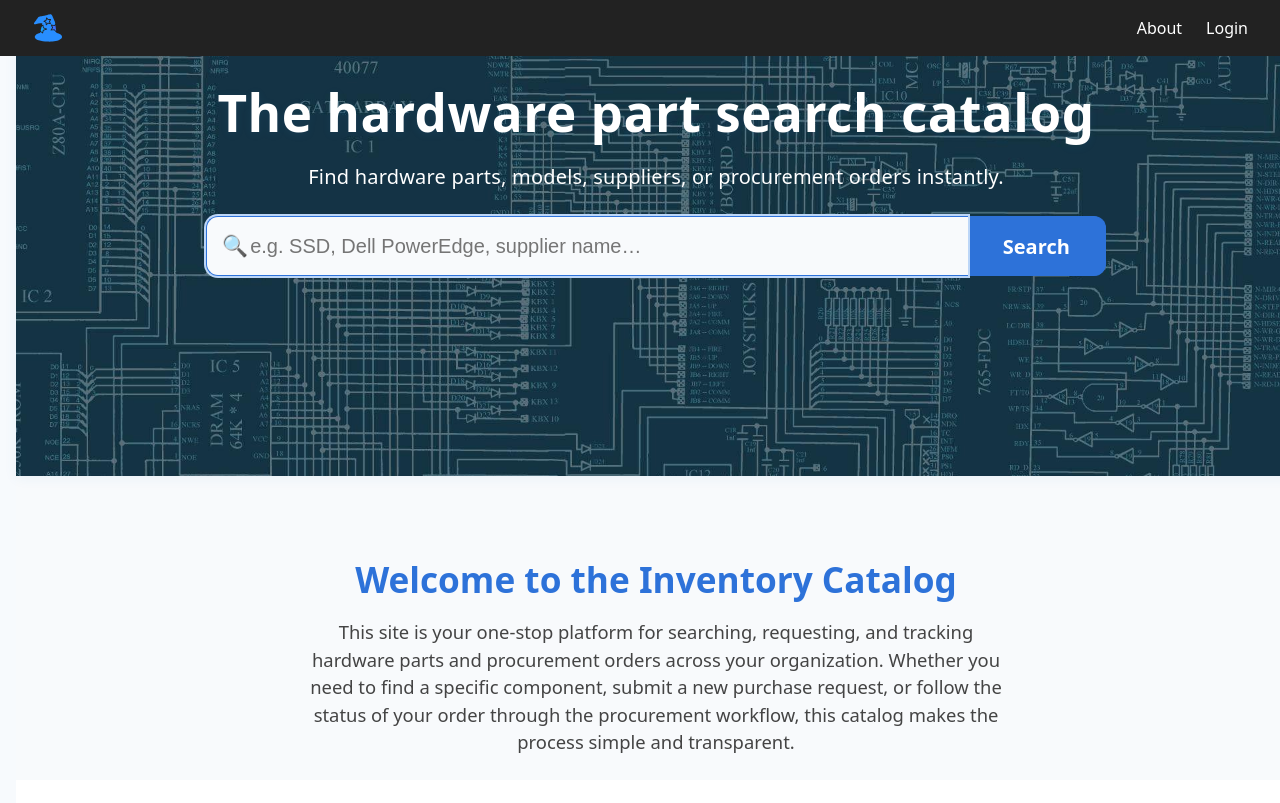
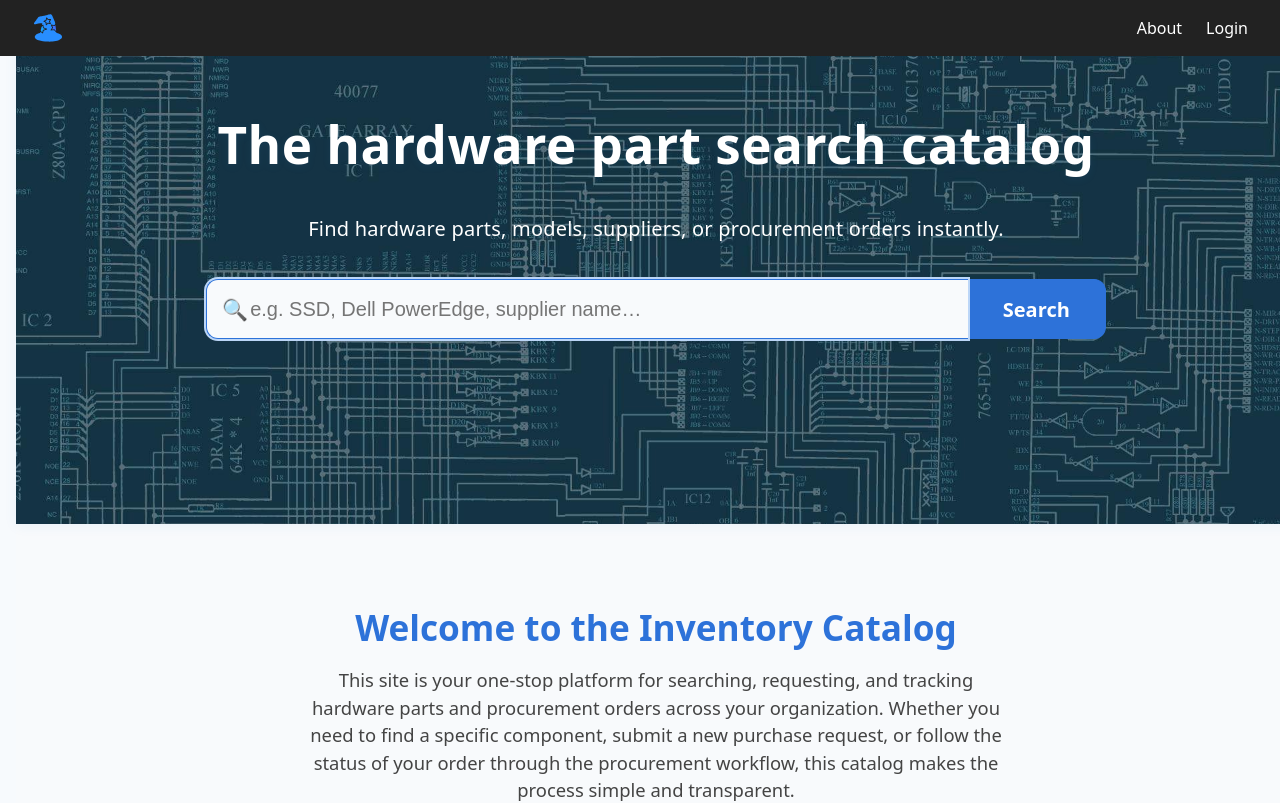
Before and after one commit to Bharath-Yelamali/Catalog-Feature, a React (Vite) app: page / in a window 1280 px wide. Shown: the top 803 px of the page. Built offline with nearby package versions, Linux system fonts and the light colour scheme.

Commit message:
updated homepage UI

```diff
--- a/src/App.css
+++ b/src/App.css
@@ -700,6 +700,7 @@ body {
   justify-content: flex-start;
   z-index: 1;
   position: relative;
+  padding-top: 48px;
 }
 
 .homepage-banner-title {
@@ -709,7 +710,8 @@ body {
   font-size: 3.2rem;
   font-weight: 800;
   color: #fff; /* changed to white */
-  margin-bottom: 0.7rem;
+  margin-top: 24px;
+  margin-bottom: 1.2rem;
   letter-spacing: 0.01em;
   text-shadow: 0 2px 8px rgba(44,130,201,0.10);
   padding-left: 0;
@@ -725,10 +727,12 @@ body {
   color: #fff; /* changed to white */
   font-weight: 400;
   letter-spacing: 0.01em;
+  margin-top: 12px;
+  margin-bottom: 2.2rem;
 }
 
 .homepage-banner-searchbar {
-  margin-top: 48px;
+  margin-top: 32px;
   width: 90vw;
   max-width: 1200px;
   min-width: 320px;
```
